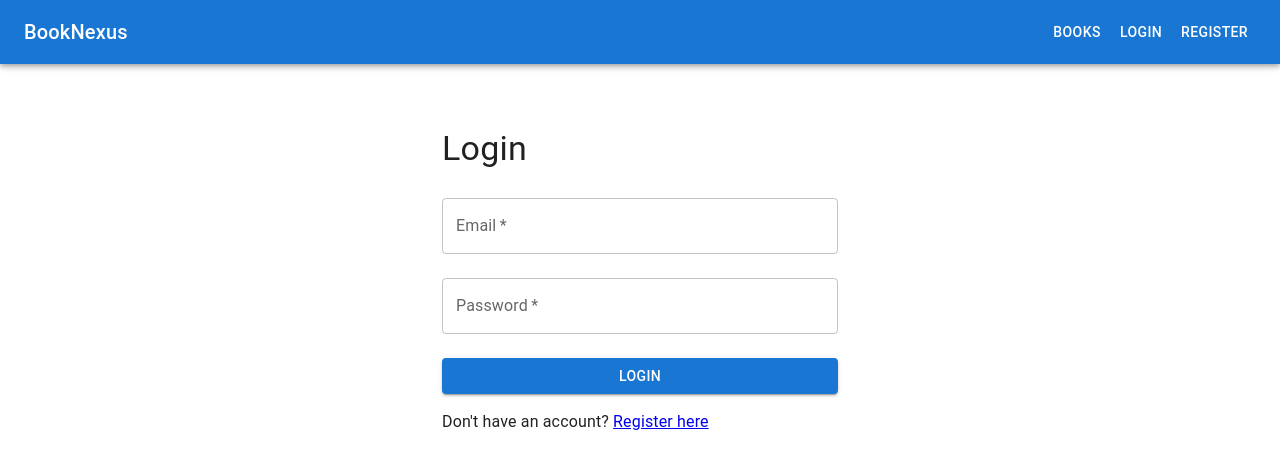
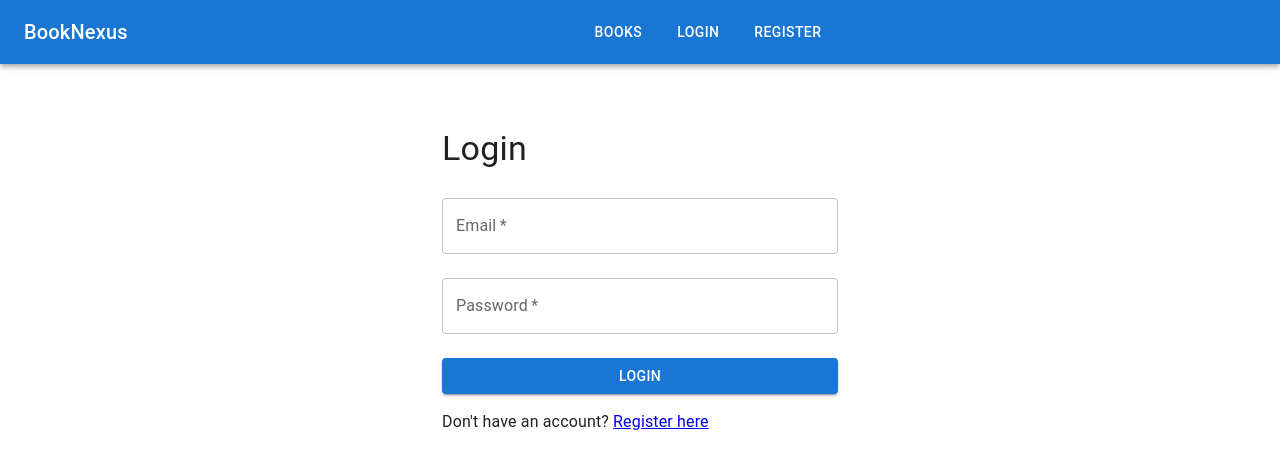
Before and after one commit to rcdesai29/BookNexus, a React (Create React App) app in the folder frontend/: page /login in a window 1280 px wide. Shown: the top 468 px of the page. Built offline with nearby package versions, Linux system fonts and the light colour scheme.

Commit message:
Changed up nav bar

```diff
--- a/frontend/src/components/Navbar.tsx
+++ b/frontend/src/components/Navbar.tsx
@@ -1,32 +1,62 @@
-import { AppBar, Box, Button, Toolbar, Typography } from '@mui/material';
-import React from 'react';
+import { AppBar, Box, Button, Stack, TextField, Toolbar, Typography } from '@mui/material';
+import React, { useState } from 'react';
 import { Link, useNavigate } from 'react-router-dom';
 import { tokenService } from '../services/tokenService';
 
 const Navbar: React.FC = () => {
   const navigate = useNavigate();
   const isLoggedIn = tokenService.isLoggedIn();
+  const user = tokenService.getUser(); // Assumes you have a getUser() that returns user info (e.g., name)
+  const [search, setSearch] = useState('');
 
   const handleLogout = () => {
     tokenService.removeToken();
     navigate('/login');
   };
 
+  const handleSearch = (e: React.FormEvent) => {
+    e.preventDefault();
+    // Implement search logic or navigation here
+  };
+
   return (
     <AppBar position="static">
-      <Toolbar>
-        <Typography variant="h6" component={Link} to="/books" sx={{ flexGrow: 1, color: 'inherit', textDecoration: 'none' }}>
+      <Toolbar sx={{ justifyContent: 'space-between' }}>
+        {/* Left: App Name */}
+        <Typography variant="h6" component={Link} to="/books" sx={{ color: 'inherit', textDecoration: 'none', mr: 4 }}>
           BookNexus
         </Typography>
-        <Box>
+        {/* Center: Navigation Links */}
+        <Stack direction="row" spacing={2} sx={{ flexGrow: 1, justifyContent: 'center' }}>
           <Button color="inherit" component={Link} to="/books">Books</Button>
           {isLoggedIn && <Button color="inherit" component={Link} to="/my-books">My Books</Button>}
           {isLoggedIn && <Button color="inherit" component={Link} to="/borrowed-books">Borrowed Books</Button>}
+          {isLoggedIn && <Button color="inherit" component={Link} to="/tbr">TBR</Button>}
+          {isLoggedIn && <Button color="inherit" component={Link} to="/read">Read</Button>}
           {isLoggedIn && <Button color="inherit" component={Link} to="/add-book">Add Book</Button>}
           {!isLoggedIn && <Button color="inherit" component={Link} to="/login">Login</Button>}
           {!isLoggedIn && <Button color="inherit" component={Link} to="/register">Register</Button>}
           {isLoggedIn && <Button color="inherit" onClick={handleLogout}>Logout</Button>}
-        </Box>
+        </Stack>
+        {/* Right: Search bar and Welcome */}
+        {isLoggedIn && (
+          <Box sx={{ display: 'flex', alignItems: 'center', gap: 2, ml: 4 }}>
+            <Box component="form" onSubmit={handleSearch} sx={{ mr: 2 }}>
+              <TextField
+                size="small"
+                variant="outlined"
+                placeholder="Search..."
+                value={search}
+                onChange={e => setSearch(e.target.value)}
+                sx={{ bgcolor: 'background.paper', borderRadius: 1, minWidth: 150 }}
+                InputProps={{ sx: { height: 36 } }}
+              />
+            </Box>
+            <Typography variant="body1" sx={{ color: 'inherit', whiteSpace: 'nowrap' }}>
+              Welcome {user?.name || user?.email || 'User'}
+            </Typography>
+          </Box>
+        )}
       </Toolbar>
     </AppBar>
   );
--- a/frontend/src/services/tokenService.ts
+++ b/frontend/src/services/tokenService.ts
@@ -5,4 +5,19 @@ export const tokenService = {
   getToken: () => localStorage.getItem(TOKEN_KEY),
   removeToken: () => localStorage.removeItem(TOKEN_KEY),
   isLoggedIn: () => !!localStorage.getItem(TOKEN_KEY),
+  getUser: () => {
+    const token = localStorage.getItem(TOKEN_KEY);
+    if (!token) return null;
+    try {
+      const payload = token.split('.')[1];
+      const decoded = JSON.parse(atob(payload.replace(/-/g, '+').replace(/_/g, '/')));
+      // Common JWT fields: 'fullName', 'email', 'sub', etc.
+      return {
+        name: decoded.fullName || decoded.name,
+        email: decoded.email || decoded.sub,
+      };
+    } catch {
+      return null;
+    }
+  },
 };
```
